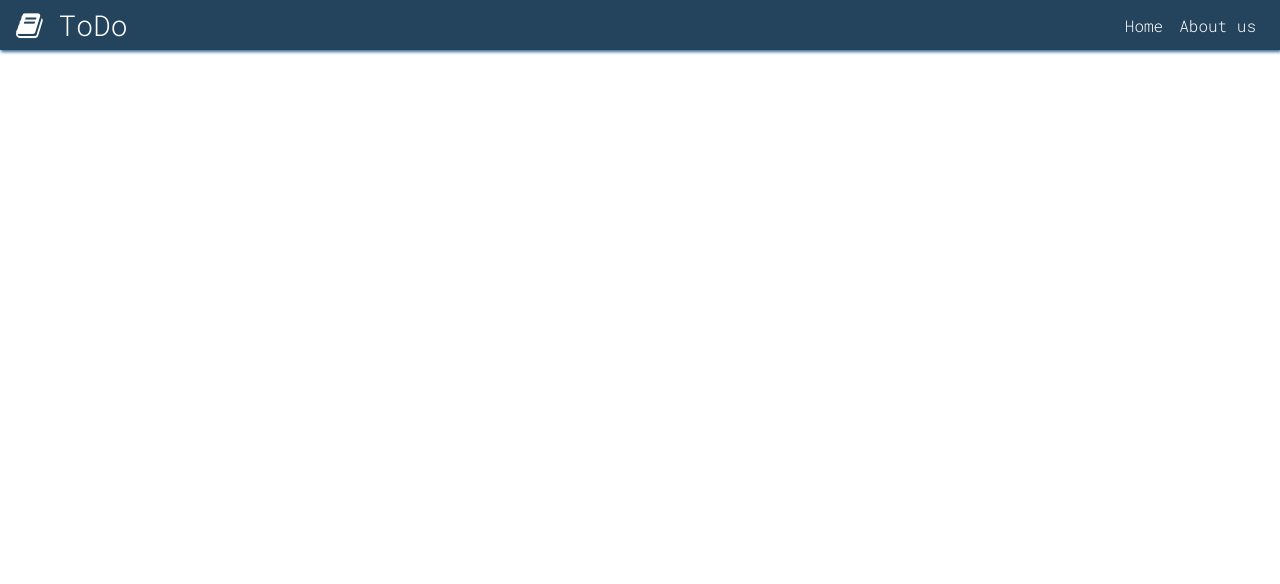
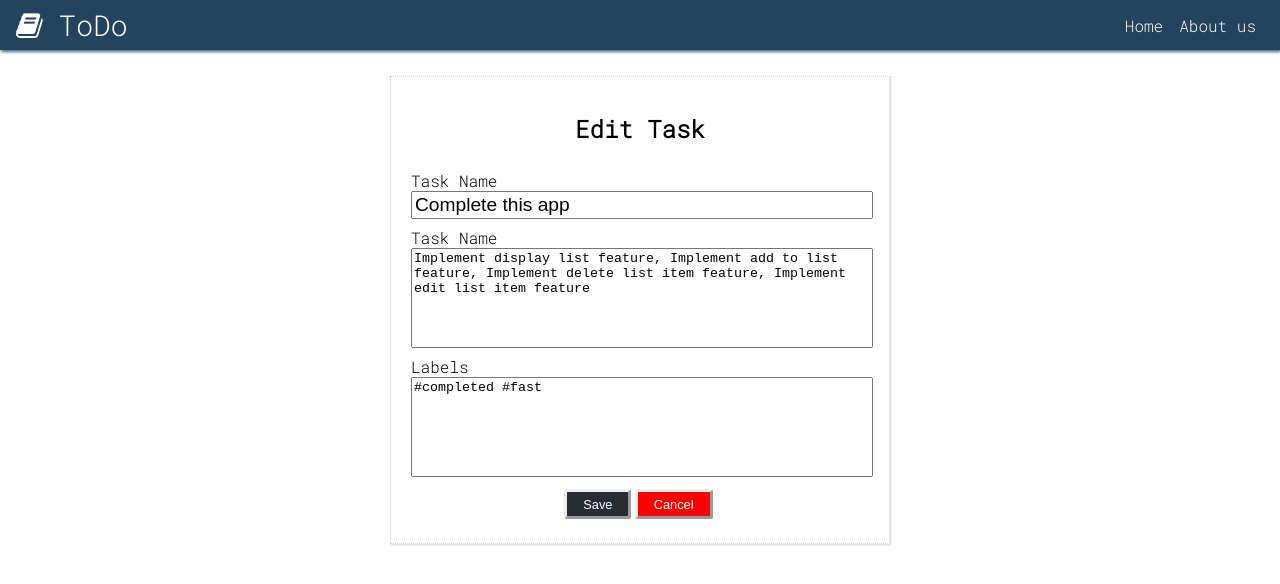
Before and after one commit to nidhidsharma08121988/todo_app, a React (Create React App) app: page /editTodo/1 in a window 1280 px wide. Shown: the top 584 px of the page. Built offline with nearby package versions, Linux system fonts and the light colour scheme.

Commit message:
Implemented edit feature

```diff
--- a/src/App.js
+++ b/src/App.js
@@ -17,7 +17,11 @@ function App() {
               <Route exact path='/' component={Home} />
               <Route exact path='/about' component={About} />
               <Route exact path='/addTodo' component={AddTodoForm} />
-              <Route exact path='/editTodo' component={EditTodoForm} />
+              <Route
+                exact
+                path='/editTodo/:todoItemId'
+                component={EditTodoForm}
+              />
             </Switch>
           </div>
         </div>
--- a/src/components/tasks/TodoTasks.js
+++ b/src/components/tasks/TodoTasks.js
@@ -1,7 +1,7 @@
 import React from 'react';
 import PropTypes from 'prop-types';
 
-const TodoTasks = ({ id, task = '', task_labels }) => {
+const TodoTasks = ({ task = '' }) => {
   return <div className='sub-task my-1 p-1'>{task}</div>;
 };
 
--- a/src/components/todos/AddTodoForm.js
+++ b/src/components/todos/AddTodoForm.js
@@ -38,9 +38,7 @@ const AddTodoForm = () => {
     for (let i = 0; i < todoTask.length; i++) {
       //if task is empty then skip this iteration
       if (todoTask[i].trim() === '') continue;
-      let taskId = Math.floor(Math.random() * 20) + 1;
       let obj = {
-        id: taskId,
         task: todoTask[i],
       };
       todoTaskList.push(obj);
@@ -61,6 +59,7 @@ const AddTodoForm = () => {
       startDate.getMonth().toString() +
       '-' +
       startDate.getDate().toString();
+
     //create object of the list item
     const todoId = Math.floor(Math.random() * 50) + 1;
     const todoItem = {
@@ -70,9 +69,10 @@ const AddTodoForm = () => {
       start_date: myDate,
       todo_labels: final_labels,
     };
+
     //call add todo in the list
     listContext.addTodoItem(todoItem);
-    //remaining: set alert that the item is added
+    //remaining: ** set alert that the item is added
 
     //clear the form
     clearForm();
--- a/src/components/todos/EditTodoForm.js
+++ b/src/components/todos/EditTodoForm.js
@@ -1,58 +1,157 @@
-import React, { useEffect, useState } from 'react';
-import { useLocation } from 'react-router';
-import { useHistory } from 'react-router-dom';
-import { Link } from 'react-router-dom';
+import React, { useContext, useEffect, useState } from 'react';
+import { Link, useHistory } from 'react-router-dom';
+import { useParams } from 'react-router';
+import ListContext from '../../context/list/listContext';
 
 const EditTodoForm = () => {
-  // hook for getting data from location
-  const location = useLocation();
+  const { todoItemId } = useParams();
+  const [todoItem, setTodoItem] = useState(null);
+  const [title, setTitle] = useState('');
+  const [subTasks, setSubTasks] = useState('');
+  const [labels, setLabels] = useState('');
+  const listContext = useContext(ListContext);
+  const { list, editTodoItem } = listContext;
+  const history = useHistory();
+  //find the list itme with id from list in list context
+  const findItem = () => {
+    // parseInt is very important
+    let temp = list.filter(item => item.id === parseInt(todoItemId));
+    if (temp[0]) setTodoItem(temp[0]);
+  };
 
-  //hook to redirecting back to home page
-  const [todoItem, setTodoItem] = useState(location.state.todo);
+  // load sub tasks into form field
+  const loadSubtask = () => {
+    let temp = [];
+    if (todoItem) {
+      console.log(todoItem);
+      for (let i = 0; i < todoItem.todo.length; i++) {
+        //todo is array of objects that has task property
+        temp.push(todoItem.todo[i].task);
+      }
+    }
+    setSubTasks(temp.join(', '));
+  };
 
+  //load labels into form field
+  const loadLabels = () => {
+    let temp = [];
+    if (todoItem) {
+      const { todo_labels } = todoItem;
+      for (let i = 0; i < todo_labels.length; i++) {
+        temp.push('#' + todo_labels[i]);
+      }
+    }
+    setLabels(temp.join(' '));
+  };
+
+  // load title
+  const loadTitle = () => {
+    if (todoItem) setTitle(todoItem.todo_title);
+  };
+
+  // load when the component is first mounted
   useEffect(() => {
-    // on load set the state of todo
-    setTodoItem(location.state.todo);
-  }, [location]);
+    findItem();
+    loadSubtask();
+    loadLabels();
+    loadTitle();
+    //eslint-disable-next-line
+  }, [todoItemId, todoItem]);
 
-  const { todo_title, todo, todo_labels } = todoItem;
   const onChange = e => {
-    setTodoItem({
+    switch (e.target.name) {
+      case 'todoTitle':
+        setTitle(e.target.value);
+        break;
+      case 'subTask':
+        setSubTasks(e.target.value);
+        break;
+      case 'label-ta':
+        setLabels(e.target.value);
+        break;
+      default:
+        break;
+    }
+  };
+
+  const submitForm = e => {
+    //prevent default
+    e.preventDefault();
+
+    //handle subtasks
+    let tempArrSubTask = subTasks.split(', ');
+    let finalSubTasks = [];
+    for (let i = 0; i < tempArrSubTask.length; i++) {
+      if (tempArrSubTask[i].trim() === '') continue;
+      finalSubTasks.push({
+        task: tempArrSubTask[i],
+      });
+    }
+
+    //handle labels
+    let tempArrLabel = labels.split('#');
+    let finalLabels = [];
+    for (let i = 0; i < tempArrLabel.length; i++) {
+      if (tempArrLabel[i].trim() === '') continue;
+      finalLabels.push(tempArrLabel[i]);
+    }
+    //create update todoItem object
+    let updatedTodoItem = {
       ...todoItem,
-      [e.target.name]: e.target.value,
-    });
+      todo_title: title,
+      todo: finalSubTasks,
+      todo_labels: finalLabels,
+    };
+
+    //call edittodoitem method
+    editTodoItem(updatedTodoItem);
+
+    //redirect to home
+    history.push('/');
   };
-  const onChangeTodo = e => {};
-  const onChangeLabels = e => {};
-  const onSubmit = e => {
-    e.preventDefault();
-  };
-  return (
+
+  return todoItem === null ? (
+    <div>Nothing here</div>
+  ) : (
     <div className='form-container'>
       <div className='flex-row center'>
         <h2>Edit Task</h2>
       </div>
-      <form onSubmit={onSubmit}>
+      <form onSubmit={submitForm}>
         <div className='form-controls'>
+          {/* edit heading */}
           <div className='form-control flex-col'>
-            <label htmlFor='todoTitle'>Task name</label>
+            <label htmlFor='todoTitle'>Task Name</label>
             <input
-              id='todoTitle'
               type='text'
               className='text-l input'
-              placeholder='Enter title'
-              name='todo_title'
-              value={todo_title}
+              value={title}
               onChange={onChange}
-              required
+              name='todoTitle'
+              id='todoTitle'
             />
           </div>
+          {/* edit sub task */}
           <div className='form-control flex-col'>
-            <label htmlFor='todoList'>Sub tasks</label>
+            <label htmlFor='subTask'>Task Name</label>
+            <textarea
+              className='input'
+              value={subTasks}
+              onChange={onChange}
+              name='subTask'
+              id='subTask'
+            />
           </div>
-          {/* labels */}
+          {/* edit labels */}
           <div className='form-control flex-col'>
-            <label htmlFor='todo_labels'>Labels</label>
+            <label htmlFor='label-ta'>Labels</label>
+            <textarea
+              className='input textarea-sm'
+              value={labels}
+              onChange={onChange}
+              name='label-ta'
+              id='label-ta'
+            />
           </div>
         </div>
         {/* buttons */}
@@ -60,7 +159,7 @@ const EditTodoForm = () => {
           <input
             className='btn btn-sm btn-dark light-smooth'
             type='submit'
-            value='Update task'
+            value='Save'
           />
           <Link to='/'>
             <button className='btn btn-sm btn-danger light-smooth'>
--- a/src/context/list/ListState.js
+++ b/src/context/list/ListState.js
@@ -1,7 +1,7 @@
 import React, { useReducer } from 'react';
 import ListContext from './listContext';
 import listReducer from './listReducer';
-import { ADD_TO_DO, DELETE_TO_DO } from '../types';
+import { ADD_TO_DO, DELETE_TO_DO, EDIT_TO_DO } from '../types';
 const ListState = props => {
   const initialState = {
     list: [
@@ -9,14 +9,12 @@ const ListState = props => {
         id: 1,
         todo_title: 'Complete this app',
         todo: [
-          { id: 11, task: 'Implement display list feature' },
-          { id: 12, task: 'Implement add to list feature' },
+          { task: 'Implement display list feature' },
+          { task: 'Implement add to list feature' },
           {
-            id: 13,
             task: 'Implement delete list item feature',
           },
           {
-            id: 14,
             task: 'Implement edit list item feature',
           },
         ],
@@ -27,9 +25,9 @@ const ListState = props => {
         id: 2,
         todo_title: 'Complete honeypot test',
         todo: [
-          { id: 21, task: 'Practice algorithms' },
-          { id: 22, task: 'Take practice test' },
-          { id: 23, task: 'Take test' },
+          { task: 'Practice algorithms' },
+          { task: 'Take practice test' },
+          { task: 'Take test' },
         ],
         start_date: '2021-04-27',
         todo_labels: ['completed', 'successfully'],
@@ -38,9 +36,9 @@ const ListState = props => {
         id: 3,
         todo_title: 'Complete logic test',
         todo: [
-          { id: 21, task: 'Practice algorithms' },
-          { id: 22, task: 'Take practice test' },
-          { id: 23, task: 'Take test' },
+          { task: 'Practice algorithms' },
+          { task: 'Take practice test' },
+          { task: 'Take test' },
         ],
         start_date: '2021-06-1',
         todo_labels: ['completed', 'successful', 'waiting for result'],
@@ -65,6 +63,12 @@ const ListState = props => {
   };
 
   //edit task
+  const editTodoItem = todoItem => {
+    dispatch({
+      type: EDIT_TO_DO,
+      payload: todoItem,
+    });
+  };
 
   const [state, dispatch] = useReducer(listReducer, initialState);
   return (
@@ -73,6 +77,7 @@ const ListState = props => {
         list: state.list,
         addTodoItem,
         deleteToDoItem,
+        editTodoItem,
       }}
     >
       {props.children}
--- a/src/context/list/listReducer.js
+++ b/src/context/list/listReducer.js
@@ -1,4 +1,4 @@
-import { ADD_TO_DO, DELETE_TO_DO } from '../types';
+import { ADD_TO_DO, DELETE_TO_DO, EDIT_TO_DO } from '../types';
 
 const listReducer = (state, action) => {
   switch (action.type) {
@@ -12,6 +12,14 @@ const listReducer = (state, action) => {
         ...state,
         list: state.list.filter(item => item.id !== action.payload),
       };
+    case EDIT_TO_DO:
+      return {
+        ...state,
+        list: [
+          ...state.list.filter(item => item.id !== action.payload.id),
+          action.payload,
+        ],
+      };
     default:
       return state;
   }
```
Also changed, not shown: src/components/todos/TodoListItem.js (+9 -21 lines).
